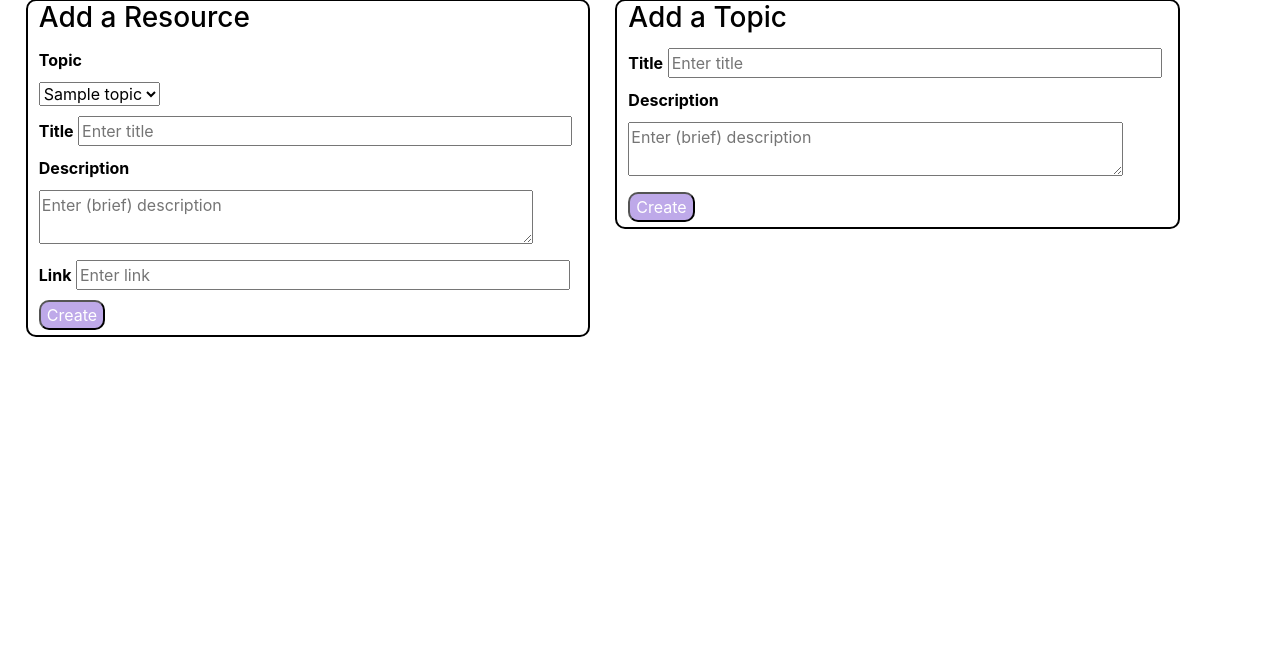
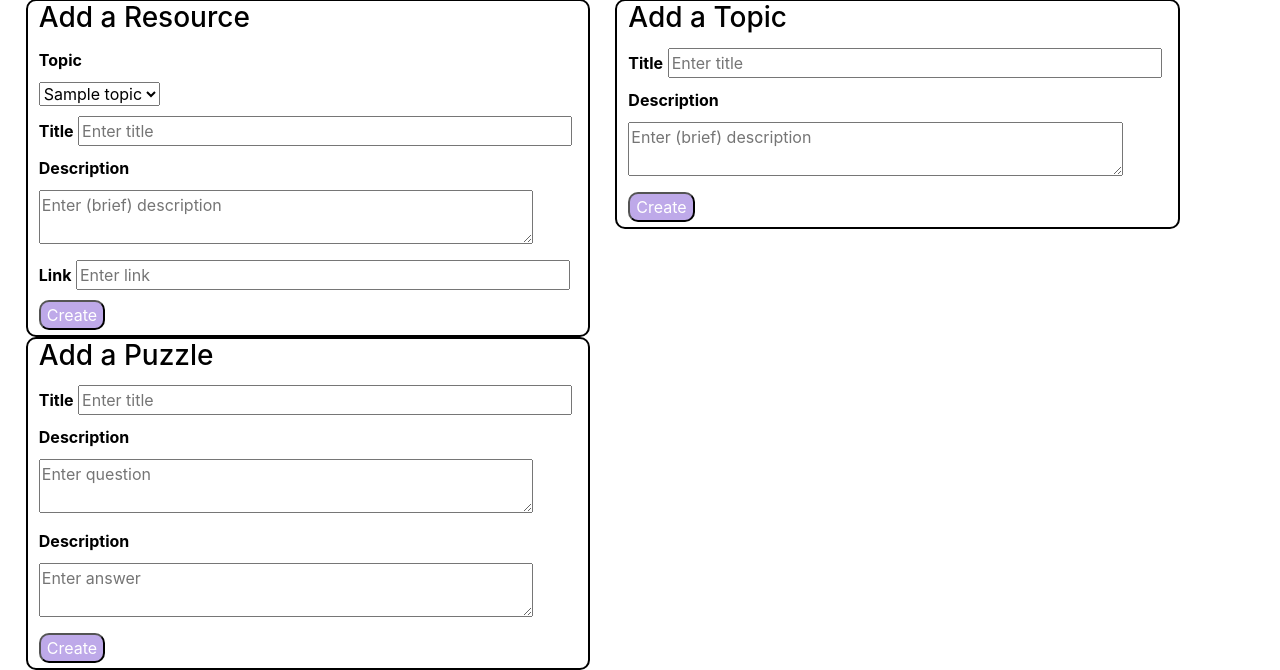
Before and after one commit to devan-srinivasan/bibliomathica, a Django app: page / in a window 1280 px wide. Shown: the part 219-889 px from the top of the page. Before the commit the page ends 556 px from the top, so only its background shows below. Run offline with Django 4.2, Linux system fonts and the light colour scheme; tables that the repository leaves empty hold one stand-in row (values such as "Sample post"); parts of the project's set-up code (start-up, migrations or seed data) failed here and were passed over; some libraries are stand-ins or nearby versions.

Commit message:
fixed up error, readded creat puzle for dec

```diff
--- a/src/bibliomath/templates/bibliomath/explore.html
+++ b/src/bibliomath/templates/bibliomath/explore.html
@@ -55,7 +55,7 @@
                 </form>
             </div>
         </div>
-        <!-- <div class="form-container">
+        <div class="form-container">
             <form action="/create_puzzle/" method="POST">
                 {% csrf_token %}
                 <h3>Add a Puzzle</h3>
@@ -67,6 +67,6 @@
                 <textarea type="text" placeholder="Enter answer" id="answer" name="answer" required></textarea><br>
                 <button type="submit">Create</button>
             </form>
-        </div> -->
+        </div>
     </section>
 {% endblock content %}
--- a/src/bibliomath/views.py
+++ b/src/bibliomath/views.py
@@ -65,7 +65,7 @@ def create_topic(request):
         return render(request, 'bibliomath/explore.html', context)
     else:
         context = {
-            'error': 'attempt to add duplicate resource'
+            'error': 'attempt to add duplicate topic'
         }
         return render(request, 'bibliomath/error.html', context)
 
@@ -74,8 +74,14 @@ def create_puzzle(request):
     p_title = request.POST.get('title', '')
     p_question = request.POST.get('question', '')
     p_answer = request.POST.get('answer', '')
-    PUZZLE_MGR.add_puzzle({'title': p_title, 'question': p_question, 'answer': p_answer})
-    return render(request, 'bibliomath/puzzle.html')
+    result = PUZZLE_MGR.add_puzzle({'title': p_title, 'question': p_question, 'answer': p_answer})
+    if result:
+        return render(request, 'bibliomath/puzzle.html')
+    else:
+        context = {
+            'error': 'attempt to add duplicate puzzle'
+        }
+        return render(request, 'bibliomath/error.html', context)
 
 def get_all_puzzles(request):
     return JsonResponse(json.dumps(PUZZLE_MGR.get_all_puzzles()), safe=False)
```
